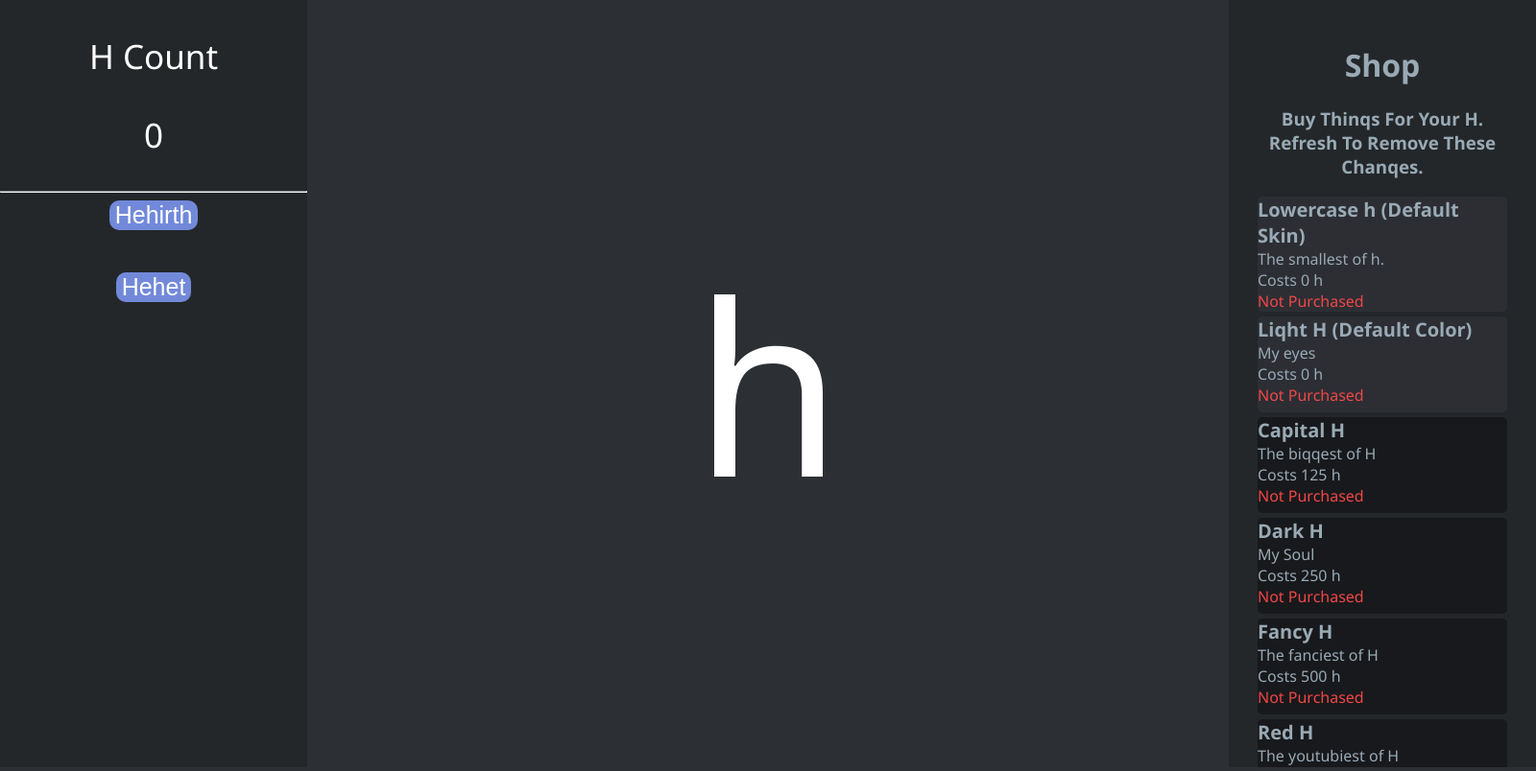
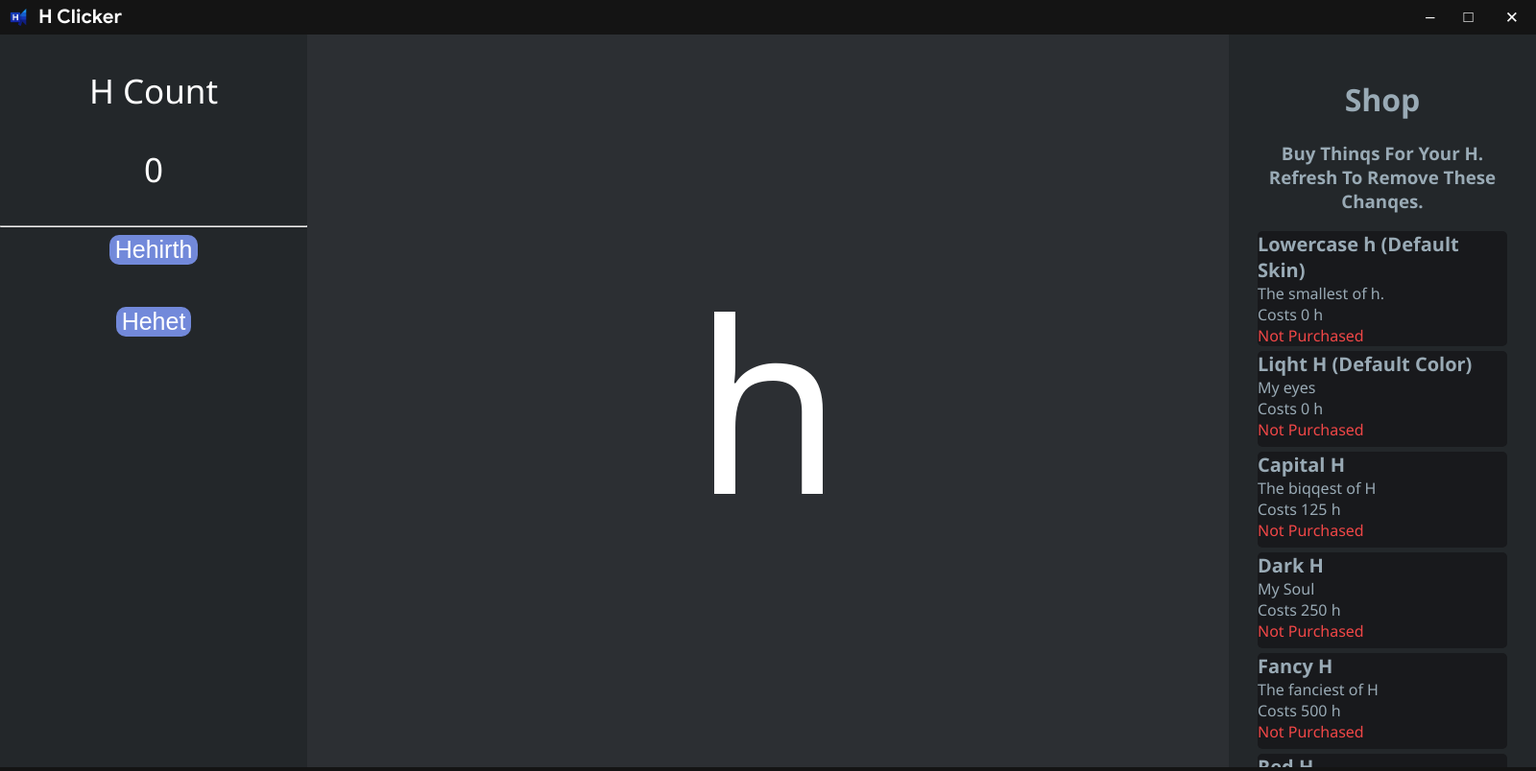
Before and after one commit to hhhhh1836/helectron, an Electron app: page src/index.html in a window 1600 px wide. Shown: the whole page at 96% size. Drawn offline with Linux system fonts and the light colour scheme; files whose address does not match are found by name.

Commit message:
Update index.html

```diff
--- a/src/index.html
+++ b/src/index.html
@@ -1,57 +1,21 @@
 <!DOCTYPE html>
 <html>
 	<head>
-		<!-- import over logic -->
-		<script src="js/score-alert.js"></script>
-		<script src="js/middle_pane_h.js"></script>
-		<script src="js/right_pane_render.js"></script>
-		<!-- import over styles -->
-		<link rel="stylesheet" type="text/css" href="css/pane_layout.css">
-		<link rel="stylesheet" type="text/css" href="css/left_pane.css">
-		<link rel="stylesheet" type="text/css" href="css/index.css">
-		<link rel="stylesheet" type="text/css" href="css/middle_pane.css">
-		<link rel="stylesheet" type="text/css" href="css/right_pane.css">
-		<meta name=”viewport” content=”width=device-width, initial-scale=1″>
-		<!-- set retarded web stuff like open graph and search engine optimization -->
-		<title>H Clicker</title>
-		<meta name="description" content="The best qame to ever exist. Click to buy thinqs for your H.">
+		<link rel="stylesheet" type="text/css" href="css/topbar.css">
 	</head>
 	<body>
-		<!-- the values below are defaults not used in prod -->
-		<div id = "left-area">
-			<div id = "main-left-section">
-				<p id="h-title">H Count</p>
-				<p id="h-count">0</p>
-				<hr>
-				<button type="button" id="hehirth">Hehirth</button>
-				<br>
-				<br>
-				<br>
-				<button type="button" id="reset">Hehet</button>
-			</div>
-			<div id ="copyright">
-				<hr>
-				<p><a href="https://diligamer.github.io/projects/h-projects/h-clicker">H Clicker</a></p>
-				<p>Made By Henko Hank And H</p>
-				<hr>
-				<nav>
-					<p><a href="medium.com/@Keanu_reeves">Bloq</a> - <a href="https://diligamer.github.io/about">About</a> - <a href="https://diligamer.github.io/contact">Contact</a> - <a href="https://diligamer.github.io/">Home</a></p>
-					<p>tos link - pp link</p>
-				</nav>
-				<footer>&copy; Copyrihqt Diliaqamer 2020. All Riqhts Reserved.</footer>
-			</div>
+		<div class="titlebar">
+		<img src="icon.ico" height="20px" width="20px" style="vertical-align: middle; margin-left: 10px;"><p>H Clicker</p>
+		<button class="xbutton" onclick="windowManage(3);" id="close-btn">
+		 ✕
+		</button>
+		<button class="maxbutton" onclick="windowManage(2);" id="max-btn">
+		 □
+		</button>
+		<button class="_button" onclick="windowManage(1);" id="min-btn">
+		 –
+		</button>
 		</div>
-		<div id = "middle-area">
-			<button type="button" id="h">h</button><br/>
-		</div>
-		<div id="right-area">
-			<div id="not_items">
-				<h1 id="shop_header">Shop</h1>
-				<h3>Buy Thinqs For Your H. Refresh To Remove These Chanqes.</h3>
-			</div>
-			<div id="shop-items">
-
-			</div>
-		</div>
+		<iframe src="game.html">
 	</body>
 </html>
```
